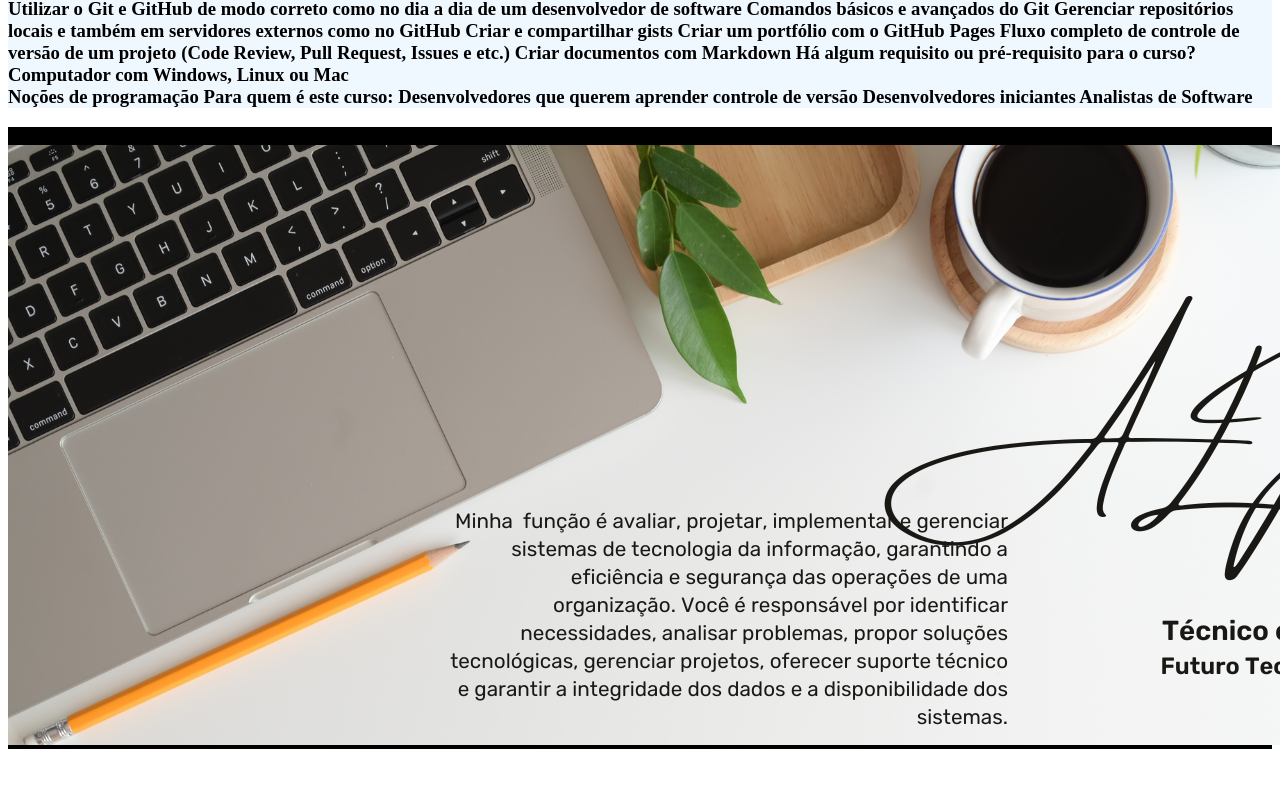
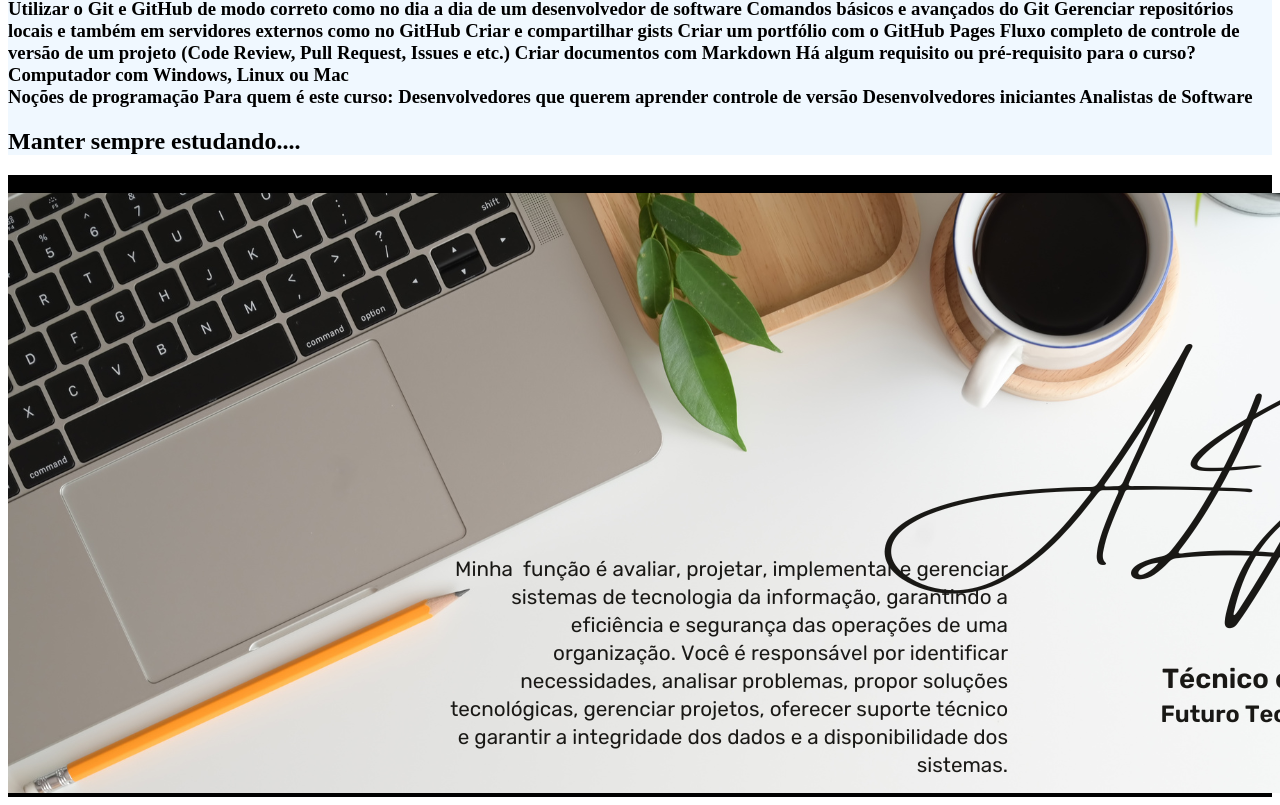
Before and after one commit to andreluiskunert/HoraDeCodar_udemy, a plain HTML site: page index.html in a window 1280 px wide. Shown: the part 1614-2419 px from the top of the page. Before the commit the page ends 2371 px from the top, so only its background shows below. Drawn offline with Linux system fonts and the light colour scheme; files that its build step writes are made by us from their sources; files whose address does not match are found by name.

Commit message:
Acrescentar mais informações

```diff
--- a/index.html
+++ b/index.html
@@ -139,6 +139,7 @@ Descrição
         Desenvolvedores iniciantes
         Analistas de Software
       </h3>
+      <h2> Manter sempre estudando.... </h2>
 
     </div>
 
```
